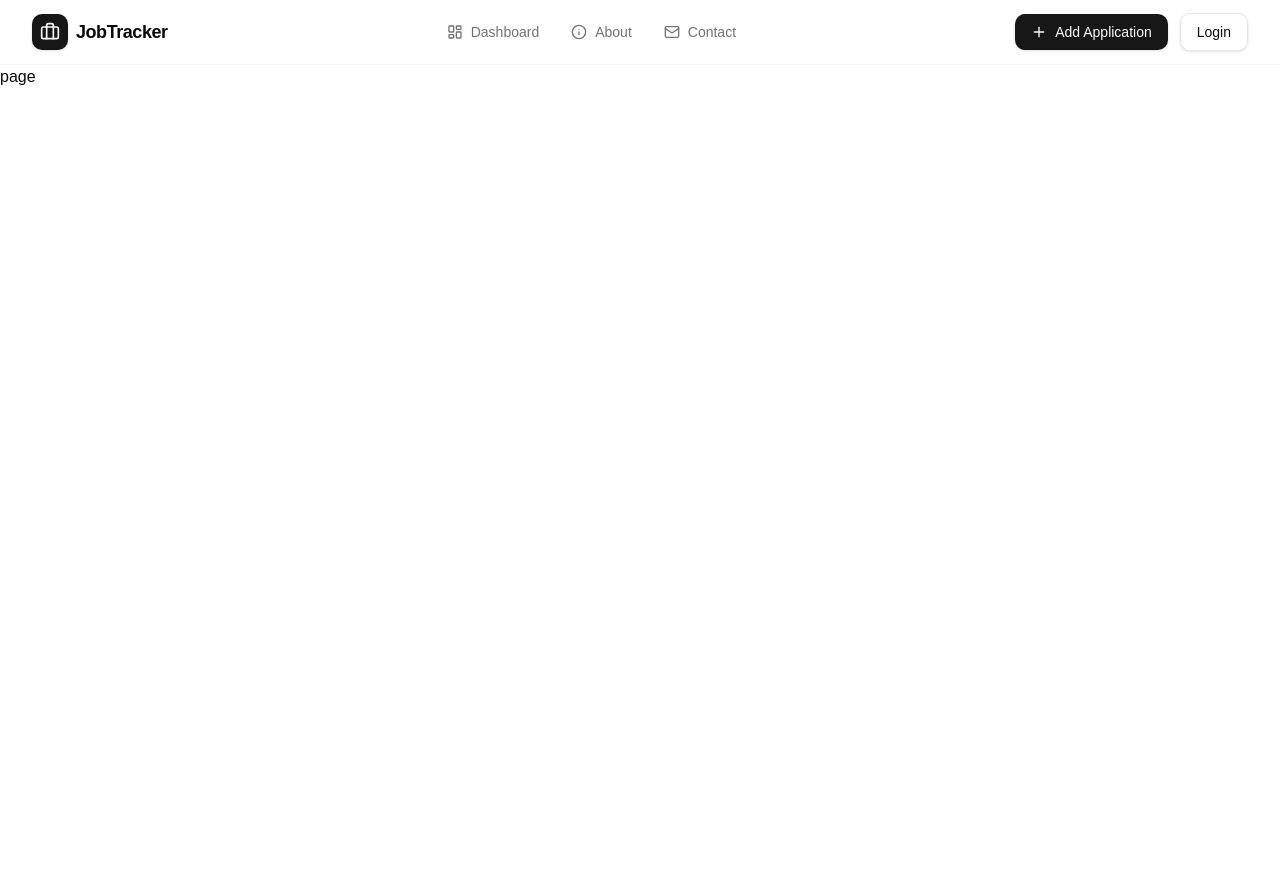
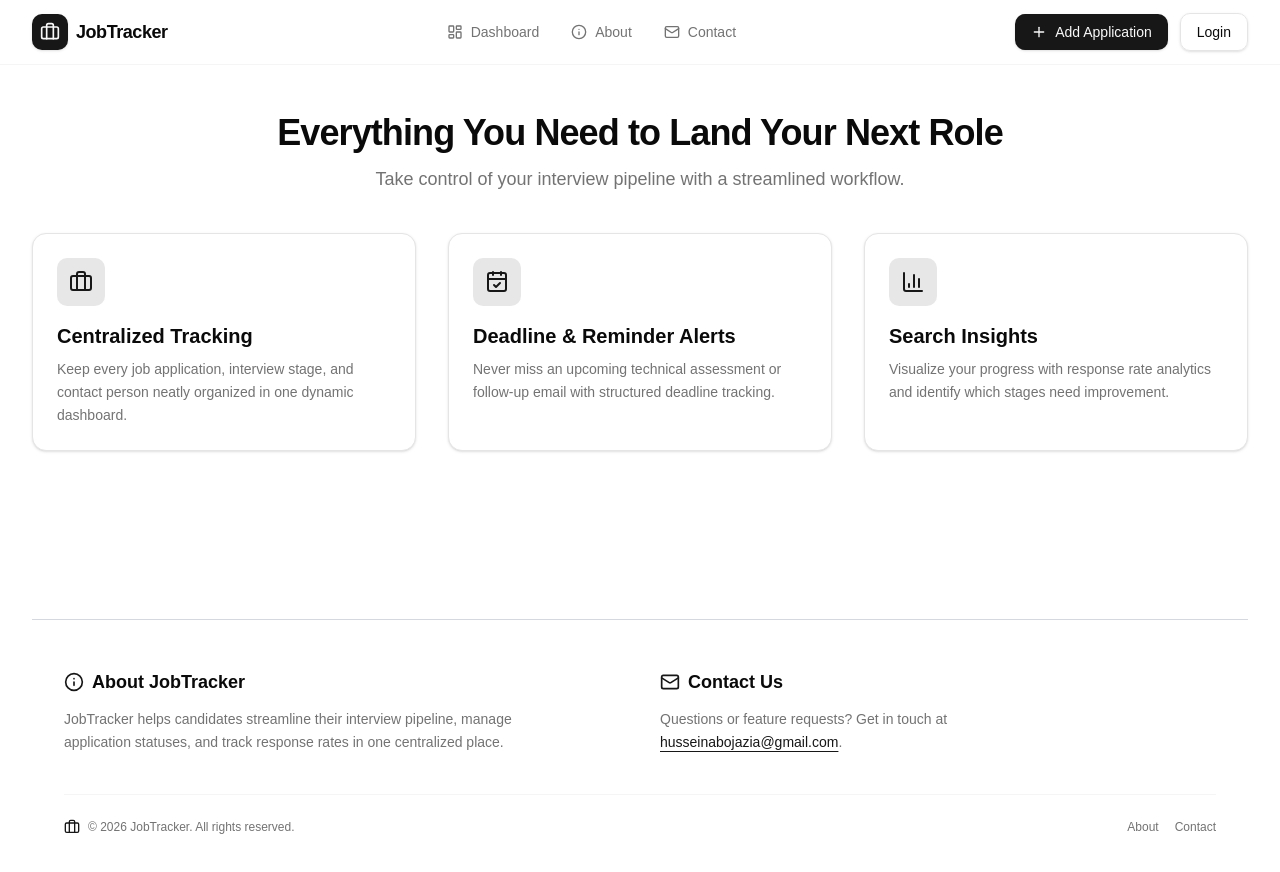
Before and after one commit to axtloxk/SAAS-Job-Tracker, a Next.js app: page / in a window 1280 px wide. Shown: the top 872 px of the page. Before the commit the page ends 800 px from the top, so only its background shows below. Built offline with nearby package versions, Linux system fonts and the light colour scheme.

Commit message:
added: staticCards for the hero section and applied a simple animation for it, to match the navbar's duration i made it slower. and added a Footer with my email init.

```diff
--- /dev/null
+++ b/app/dashboard/page.tsx
@@ -0,0 +1,7 @@
+import React from "react";
+
+const page = () => {
+  return <div>page</div>;
+};
+
+export default page;
--- a/app/layout.tsx
+++ b/app/layout.tsx
@@ -13,7 +13,7 @@ export default function RootLayout({
   children: React.ReactNode;
 }) {
   return (
-    <html lang="en" className="h-full antialiased">
+    <html lang="en" className="h-full antialiased scroll-smooth">
       <body className="flex min-h-full flex-col">
         <Navbar />
         <main className="flex-1">{children}</main>
--- a/app/page.tsx
+++ b/app/page.tsx
@@ -1,7 +1,12 @@
 import React from "react";
+import StaticCardsSection from "@/components/Job/StaticCardsSection";
+import AboutFooter from "@/components/Job/AboutFooter";
 
-const page = () => {
-  return <div>page</div>;
-};
-
-export default page;
+export default function HomePage() {
+  return (
+    <div className="mx-auto flex w-full max-w-7xl flex-1 flex-col items-center justify-center px-4 sm:px-6 lg:px-8">
+      <StaticCardsSection />
+      <AboutFooter />
+    </div>
+  );
+}
--- /dev/null
+++ b/components/Job/AboutFooter.tsx
@@ -0,0 +1,113 @@
+"use client";
+import Link from "next/link";
+import { easeOut, motion } from "motion/react";
+import { Briefcase, Mail, Info } from "lucide-react";
+
+// 1. Parent Variant: Coordinates timing for children
+const footerVariants = {
+  hidden: { opacity: 0 },
+  visible: {
+    opacity: 1,
+    transition: {
+      staggerChildren: 0.15,
+      delayChildren: 0.1,
+    },
+  },
+};
+
+// 2. Child Variant: Left-to-right slide in with fade
+const itemVariants = {
+  hidden: { opacity: 0, x: -30 },
+  visible: {
+    opacity: 1,
+    x: 0,
+    transition: {
+      duration: 0.45,
+      ease: easeOut,
+    },
+  },
+};
+
+const AboutFooter = () => {
+  return (
+    <motion.footer
+      variants={footerVariants}
+      initial="hidden"
+      whileInView="visible"
+      viewport={{ once: true, amount: 0.2 }}
+      className="w-full border-t border-t-gray-300/90 border-border/60 bg-card/50 py-12 mt-auto"
+    >
+      <div className="mx-auto max-w-7xl px-4 sm:px-6 lg:px-8">
+        <div className="grid grid-cols-1 gap-10 md:grid-cols-2">
+          {/* About Section */}
+          <motion.div
+            id="about"
+            variants={itemVariants}
+            className="scroll-mt-20 flex flex-col gap-3"
+          >
+            <div className="flex items-center gap-2 font-bold text-foreground">
+              <Info className="h-5 w-5 text-primary" />
+              <h3 className="text-lg">About JobTracker</h3>
+            </div>
+            <p className="text-sm text-muted-foreground leading-relaxed max-w-md">
+              JobTracker helps candidates streamline their interview pipeline,
+              manage application statuses, and track response rates in one
+              centralized place.
+            </p>
+          </motion.div>
+
+          {/* Contact Section */}
+          <motion.div
+            id="contact"
+            variants={itemVariants}
+            className="scroll-mt-20 flex flex-col gap-3"
+          >
+            <div className="flex items-center gap-2 font-bold text-foreground">
+              <Mail className="h-5 w-5 text-primary" />
+              <h3 className="text-lg">Contact Us</h3>
+            </div>
+            <p className="text-sm text-muted-foreground leading-relaxed max-w-md">
+              Questions or feature requests? Get in touch at{" "}
+              <a
+                href="mailto:husseinabojazia@gmail.com"
+                className="text-primary underline underline-offset-4 hover:text-primary/80 transition-colors"
+              >
+                husseinabojazia@gmail.com
+              </a>
+              .
+            </p>
+          </motion.div>
+        </div>
+
+        {/* Bottom copyright bar */}
+        <motion.div
+          variants={itemVariants}
+          className="mt-10 border-t border-border/40 pt-6 flex flex-col sm:flex-row items-center justify-between text-xs text-muted-foreground gap-4"
+        >
+          <div className="flex items-center gap-2">
+            <Briefcase className="h-4 w-4 text-primary" />
+            <span>
+              &copy; {new Date().getFullYear()} JobTracker. All rights reserved.
+            </span>
+          </div>
+          <div className="flex items-center gap-4">
+            <Link
+              href="/#about"
+              className="hover:text-foreground transition-colors"
+            >
+              About
+            </Link>
+            <Link
+              href="/#contact"
+              className="hover:text-foreground transition-colors"
+            >
+              Contact
+            </Link>
+          </div>
+        </motion.div>
+      </div>
+    </motion.footer>
+  );
+};
+
+export default AboutFooter;
--- a/components/Job/Navbar.tsx
+++ b/components/Job/Navbar.tsx
@@ -16,8 +16,8 @@ import {
 
 const NAV_LINKS = [
   { name: "Dashboard", href: "/dashboard", icon: LayoutDashboard },
-  { name: "About", href: "/about", icon: Info },
-  { name: "Contact", href: "/contact", icon: Mail },
+  { name: "About", href: "/#about", icon: Info },
+  { name: "Contact", href: "/#contact", icon: Mail },
 ];
 
 // 1. Parent Variant: Controls timing and orchestrates when children animate
@@ -40,7 +40,7 @@ const itemVariants = {
     x: 0, // Slide into its natural position
     transition: {
       duration: 0.35,
-      ease: easeOut, // it was a string but gave me an error and the fix was to apply easeOut from moiton/react itself.
+      ease: easeOut,
     },
   },
 };
@@ -74,12 +74,19 @@ export default function Navbar() {
         <nav className="hidden md:flex items-center gap-1">
           {NAV_LINKS.map((link) => {
             const Icon = link.icon;
-            const isActive = pathname === link.href;
+
+            // Dynamic href check
+            const href =
+              link.name === "Contact"
+                ? "mailto:husseinabozaia@gmail.com"
+                : link.href;
+
+            const isActive = pathname === href;
 
             return (
-              <motion.div key={link.href} variants={itemVariants}>
+              <motion.div key={link.name} variants={itemVariants}>
                 <Link
-                  href={link.href}
+                  href={href}
                   className={`flex items-center gap-2 rounded-md px-3.5 py-2 text-sm font-medium transition-colors ${
                     isActive
                       ? "bg-accent text-accent-foreground font-semibold"
@@ -137,12 +144,19 @@ export default function Navbar() {
           <nav className="flex flex-col gap-1">
             {NAV_LINKS.map((link) => {
               const Icon = link.icon;
-              const isActive = pathname === link.href;
+
+              // Dynamic href check
+              const href =
+                link.name === "Contact"
+                  ? "mailto:husseinabozaia@gmail.com"
+                  : link.href;
+
+              const isActive = pathname === href;
 
               return (
                 <Link
-                  key={link.href}
-                  href={link.href}
+                  key={link.name}
+                  href={href}
                   onClick={() => setMobileMenuOpen(false)}
                   className={`flex items-center gap-3 rounded-md px-3 py-2 text-base font-medium transition-colors ${
                     isActive
@@ -157,7 +171,7 @@ export default function Navbar() {
             })}
           </nav>
 
-          <div className="mt-4 pt-4 border-t border-border">
+          <div className="mt-4 pt-4 flex flex-col gap-3 border-t border-border">
             <Link
               href="/dashboard/new"
               onClick={() => setMobileMenuOpen(false)}
@@ -166,6 +180,13 @@ export default function Navbar() {
               <Plus className="h-4 w-4" />
               <span>Add Application</span>
             </Link>
+            <Link
+              href="/login"
+              onClick={() => setMobileMenuOpen(false)}
+              className="flex w-full items-center justify-center gap-2 rounded-lg  py-2.5 text-sm font-medium  shadow-md hover:bg-primary/90 transition-colors"
+            >
+              <span>Login</span>
+            </Link>
           </div>
         </div>
       )}
--- /dev/null
+++ b/components/Job/StaticCardsSection.tsx
@@ -0,0 +1,101 @@
+"use client";
+import { motion, Variants } from "motion/react";
+import { Briefcase, CalendarCheck, BarChart3 } from "lucide-react";
+
+const FEATURES = [
+  {
+    icon: Briefcase,
+    title: "Centralized Tracking",
+    description:
+      "Keep every job application, interview stage, and contact person neatly organized in one dynamic dashboard.",
+  },
+  {
+    icon: CalendarCheck,
+    title: "Deadline & Reminder Alerts",
+    description:
+      "Never miss an upcoming technical assessment or follow-up email with structured deadline tracking.",
+  },
+  {
+    icon: BarChart3,
+    title: "Search Insights",
+    description:
+      "Visualize your progress with response rate analytics and identify which stages need improvement.",
+  },
+];
+
+// Parent variant: Delays execution so the Navbar finishes first
+const containerVariants: Variants = {
+  hidden: { opacity: 0 },
+  visible: {
+    opacity: 1,
+    transition: {
+      delayChildren: 0.6, // Waits 0.6s for Navbar sequence to complete
+      staggerChildren: 0.2, // Slower stagger delay between cards
+    },
+  },
+};
+
+// Child variant: Moves cards from left to right with a longer duration
+const cardVariants: Variants = {
+  hidden: { opacity: 0, x: -40 }, // Slides in from further left
+  visible: {
+    opacity: 1,
+    x: 0,
+    transition: {
+      duration: 0.6, // Slower animation speed
+      ease: "easeOut",
+    },
+  },
+};
+
+const StaticCardsSection = () => {
+  return (
+    <section className="w-full py-12 mb-30">
+      {/* Section Header */}
+      <motion.div
+        initial={{ opacity: 0, y: -10 }}
+        animate={{ opacity: 1, y: 0 }}
+        transition={{ delay: 0.5, duration: 0.5 }}
+        className="mb-10 text-center"
+      >
+        <h2 className="text-3xl font-bold tracking-tight text-foreground sm:text-4xl">
+          Everything You Need to Land Your Next Role
+        </h2>
+        <p className="mt-3 text-base text-muted-foreground sm:text-lg">
+          Take control of your interview pipeline with a streamlined workflow.
+        </p>
+      </motion.div>
+
+      {/* Animated 3 Cards Grid */}
+      <motion.div
+        variants={containerVariants}
+        initial="hidden"
+        animate="visible"
+        className="grid grid-cols-1 gap-8 md:grid-cols-3"
+      >
+        {FEATURES.map((feature, index) => {
+          const Icon = feature.icon;
+          return (
+            <motion.div
+              key={index}
+              variants={cardVariants}
+              className="flex flex-col rounded-xl border border-border bg-card p-6 shadow-sm transition-all hover:border-primary/40 hover:shadow-md"
+            >
+              <div className="mb-4 flex h-12 w-12 items-center justify-center rounded-lg bg-primary/10 text-primary">
+                <Icon className="h-6 w-6" />
+              </div>
+              <h3 className="mb-2 text-xl font-semibold text-card-foreground">
+                {feature.title}
+              </h3>
+              <p className="text-sm leading-relaxed text-muted-foreground">
+                {feature.description}
+              </p>
+            </motion.div>
+          );
+        })}
+      </motion.div>
+    </section>
+  );
+};
+
+export default StaticCardsSection;
```
